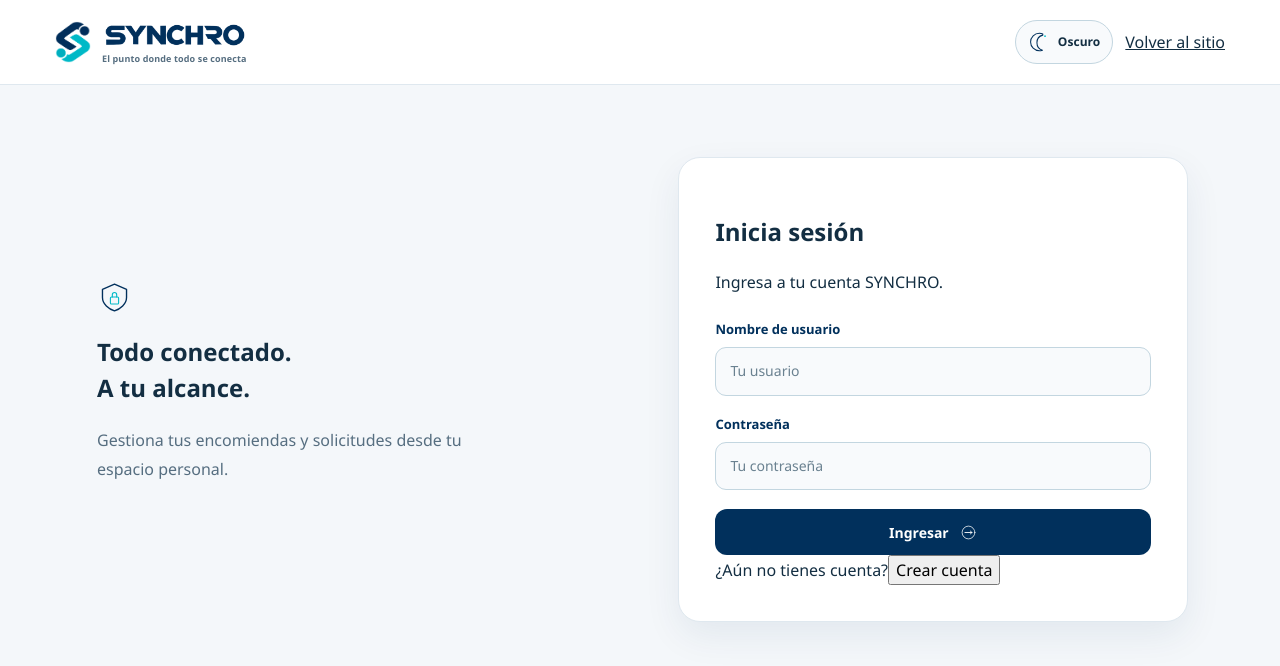
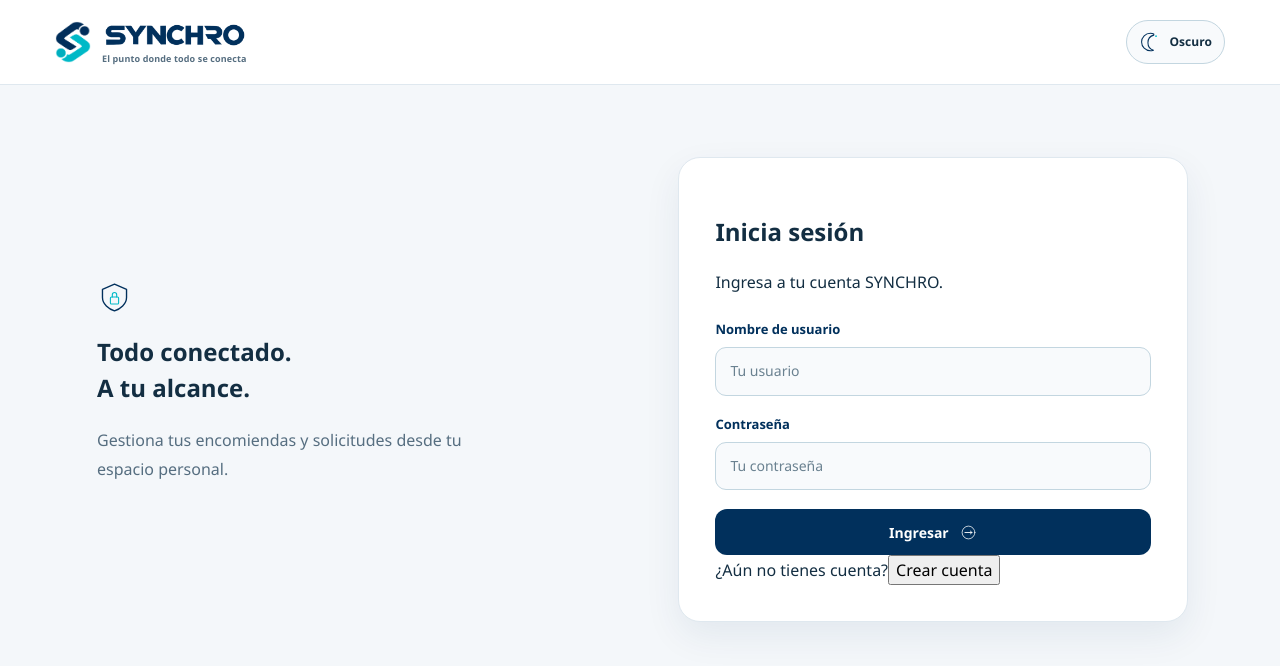
Before and after one commit to Bjosue95/SYNCHRO, a Vue app in the folder frontend/usuarios-app/: page /acceso in a window 1280 px wide. Shown: the top 666 px of the page. Built offline with nearby package versions, Linux system fonts and the light colour scheme; no server answers.

Commit message:
design(usuarios): header de acceso con solo marca y tema

```diff
--- a/frontend/usuarios-app/src/components/layout/PublicLayout.vue
+++ b/frontend/usuarios-app/src/components/layout/PublicLayout.vue
@@ -22,7 +22,7 @@ const etiqueta = computed(() => esAcceso.value ? "Volver al sitio" :
         </RouterLink>
         <div class="header-acciones">
           <ThemeToggle />
-          <RouterLink :to="destino" class="acceso-enlace">
+          <RouterLink v-if="!esAcceso" :to="destino" class="acceso-enlace">
             {{ etiqueta }}
           </RouterLink>
         </div>
```
